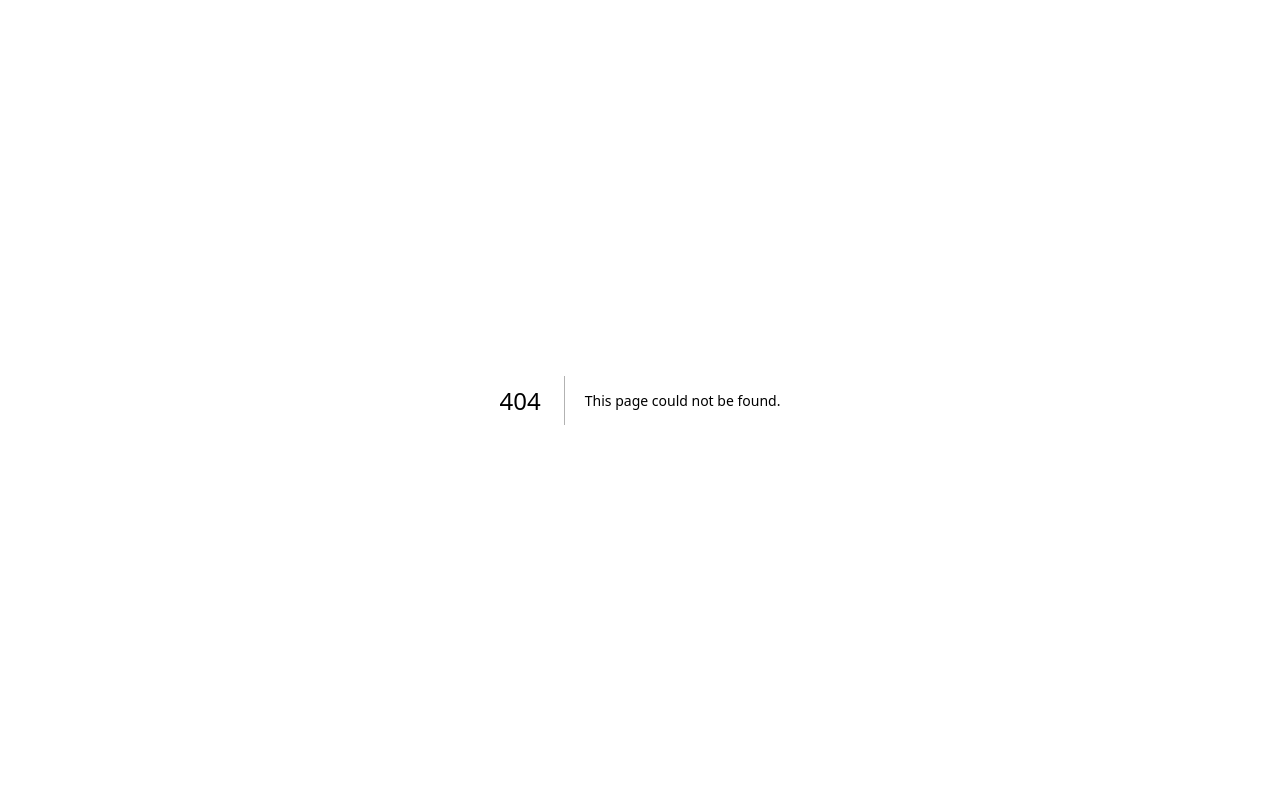
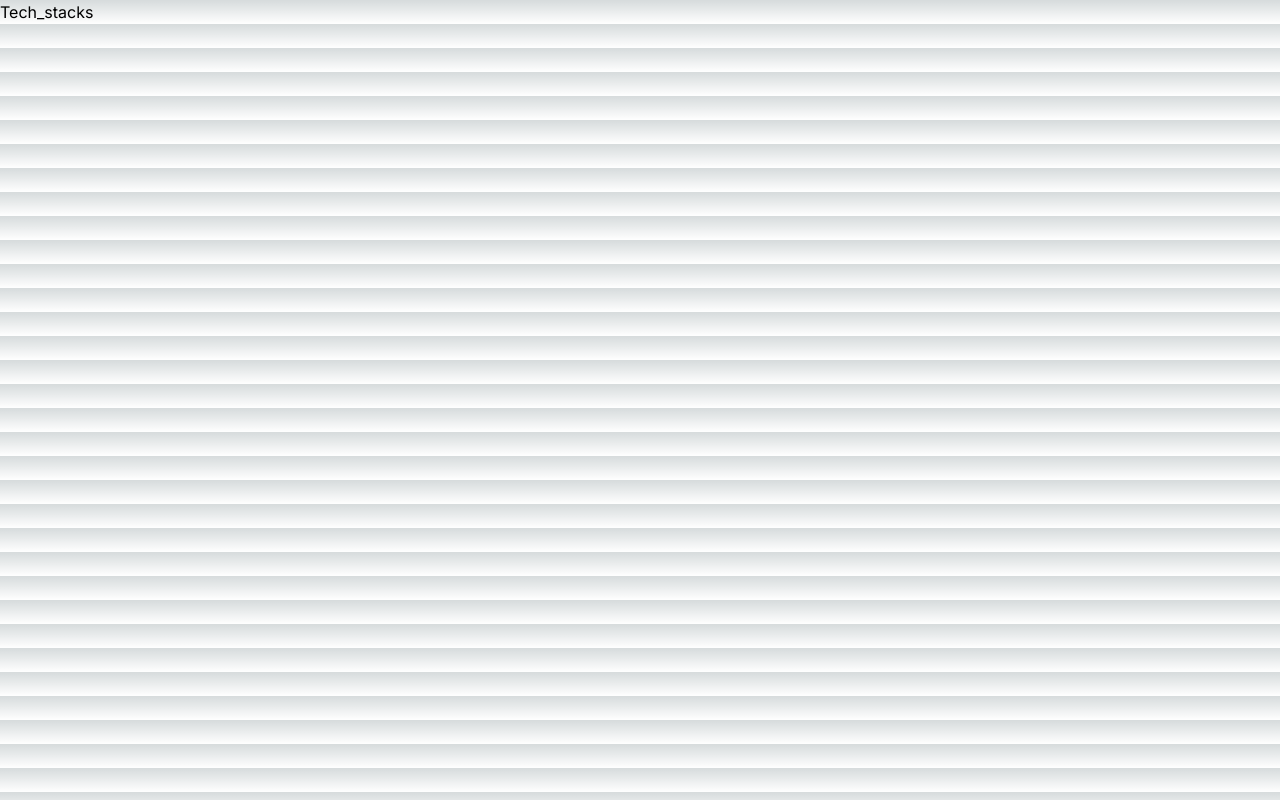
Before and after one commit to Farnooshmo/portfolio, a Next.js app: page /tech_stack in a window 1280 px wide. Before the commit this address had no page. Built offline with nearby package versions, Linux system fonts and the light colour scheme.

Commit message:
Create tech_stack component

```diff
--- /dev/null
+++ b/app/tech_stack/page.js
@@ -0,0 +1,7 @@
+export default function Technologies() {
+  return (
+    <div>
+      <p>Tech_stacks</p>
+    </div>
+  );
+}
```
